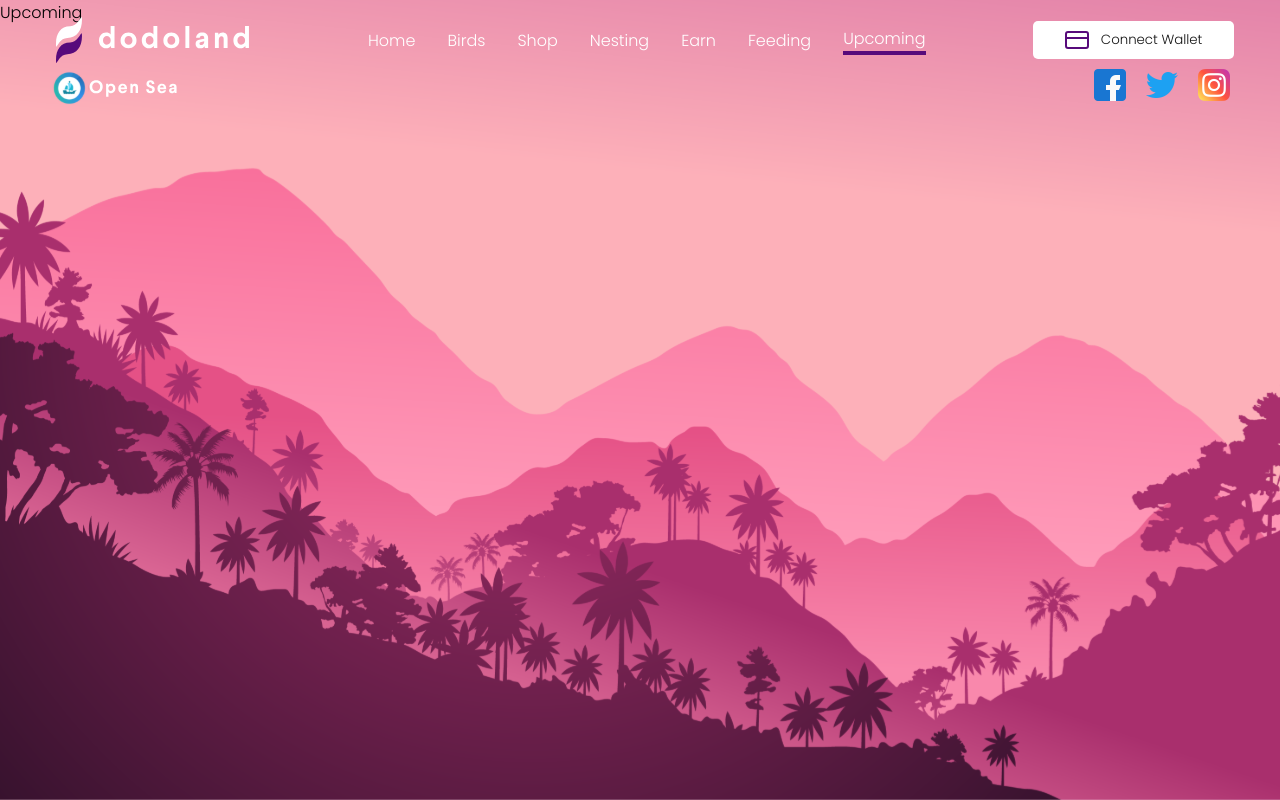
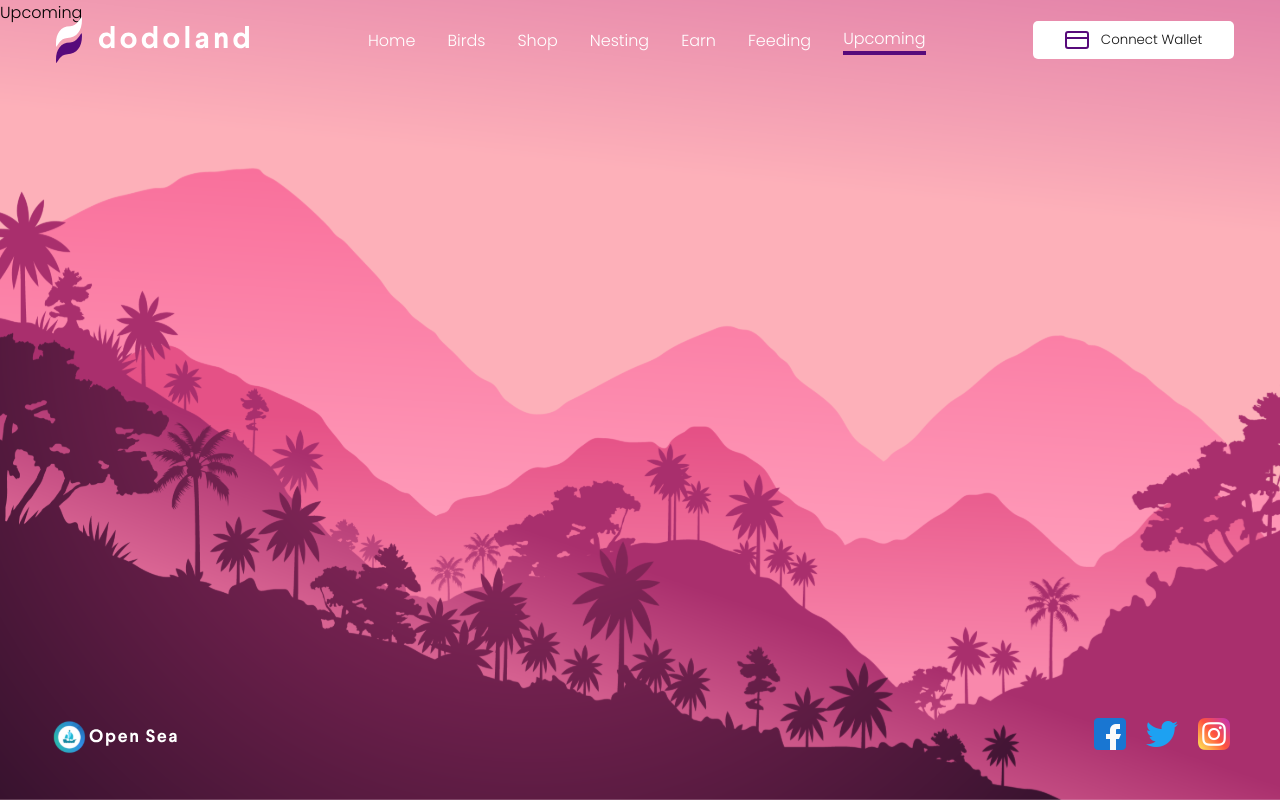
Before and after one commit to samzevo/dodoland, a React (Create React App) app: page /upcoming in a window 1280 px wide. Built offline with nearby package versions, Linux system fonts and the light colour scheme.

Commit message:
'changed'

```diff
--- a/src/patterns/navigation/footer.js
+++ b/src/patterns/navigation/footer.js
@@ -21,6 +21,8 @@ function Footer(props) {
 		<Section
 			style={{
 				...section.default,
+				position:'fixed',
+				bottom:'0',
 				justifyContent: 'space-between',
 				alignItems: 'center',
 				margin: '32px 0',
```
Also changed, not shown: 1 other file (tests, documents, lock files or other folders).
